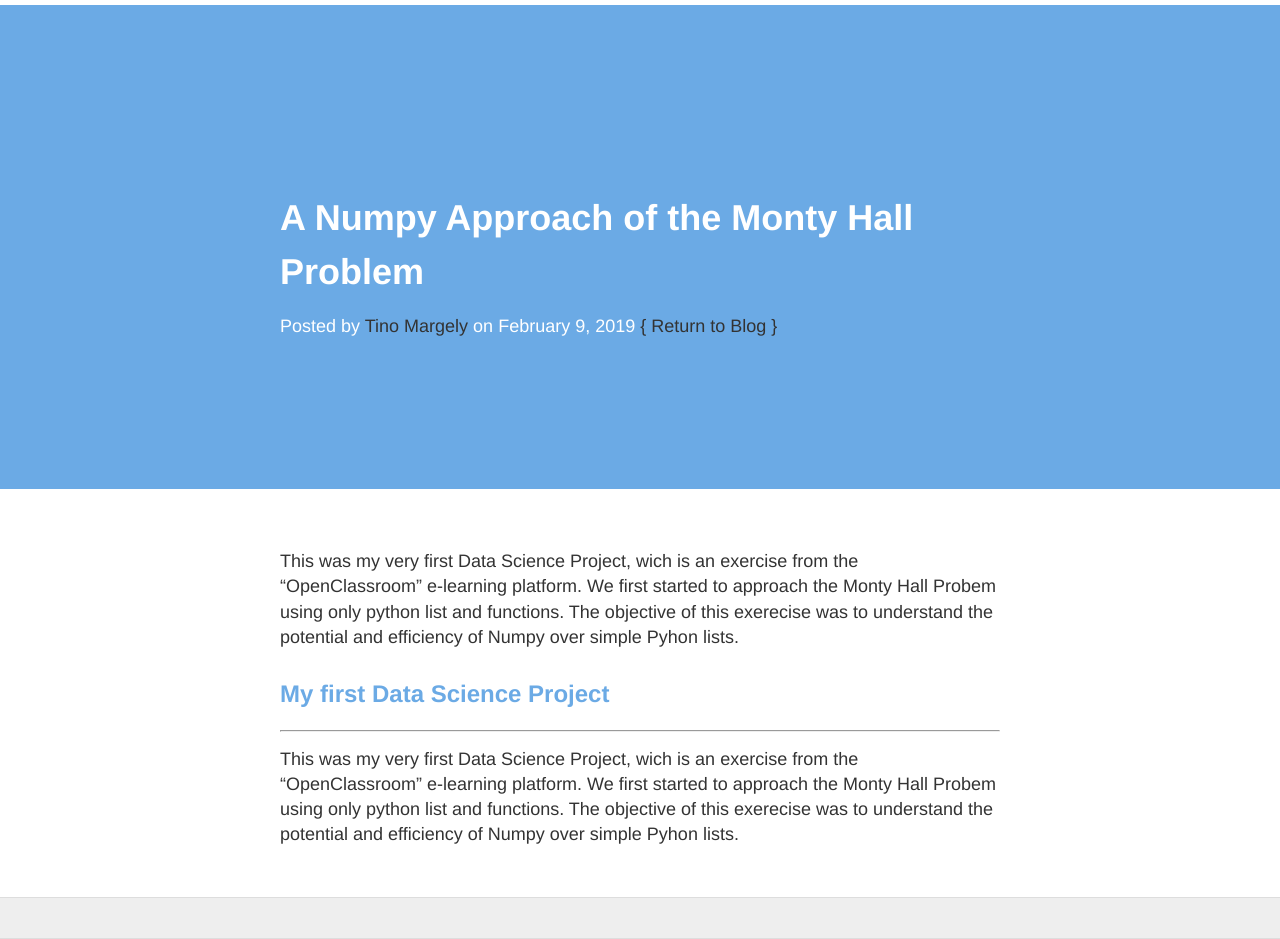
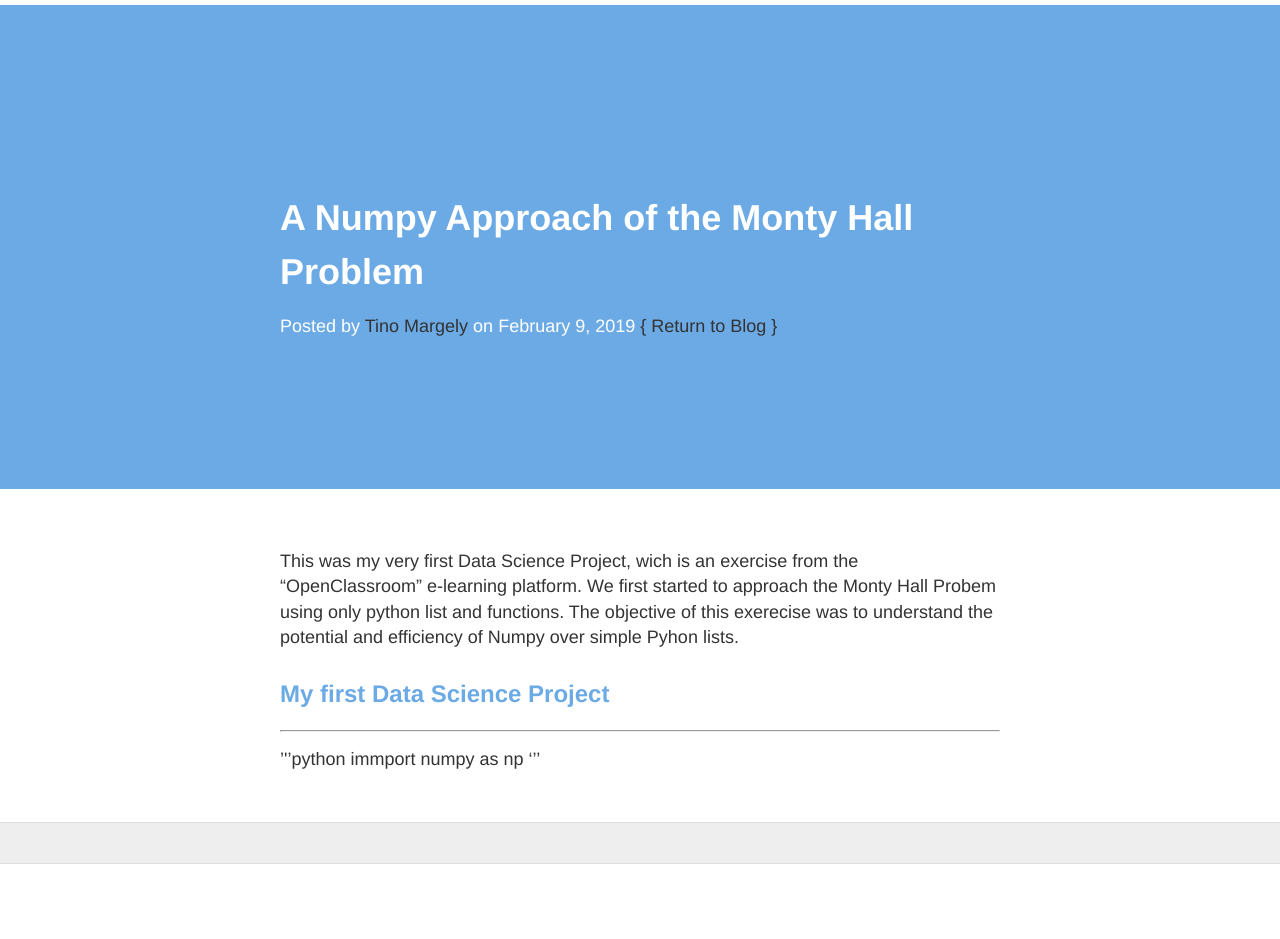
Before and after one commit to AkshayAgarwal007/Jekyll-Mono, a Jekyll site: the page built from _posts/2019-02-09-A-Numpy-Approach-To-The-Minty-Hall-Project.md, in a window 1280 px wide. Built offline with Jekyll 4.4.1, drawn with Linux system fonts in a browser that asks for light colours; nearby versions of some CDN libraries; after the commit the page ends 900 px from its top, so only the background shows below that.

Commit message:
Update 2019-02-09-A-Numpy-Approach-To-The-Minty-Hall-Project.md

```diff
--- a/_posts/2019-02-09-A-Numpy-Approach-To-The-Minty-Hall-Project.md
+++ b/_posts/2019-02-09-A-Numpy-Approach-To-The-Minty-Hall-Project.md
@@ -8,5 +8,6 @@ This was my very first Data Science Project, wich is an exercise from the "OpenC
 ## My first Data Science Project
 -----
 
-
-This was my very first Data Science Project, wich is an exercise from the "OpenClassroom" e-learning platform. We first started to approach the Monty Hall Probem using only python list and functions. The objective of this exerecise was to understand the potential and efficiency of Numpy over simple Pyhon lists.
+'''python
+  immport numpy as np
+  '''
```
